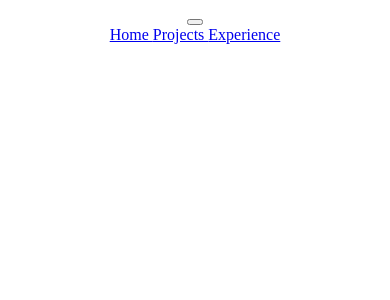
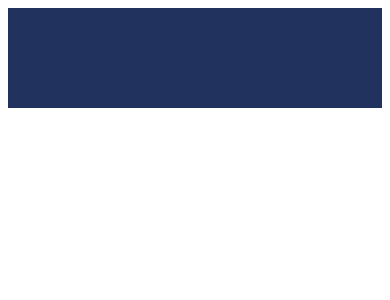
Before and after one commit to YoKarson/project2, a React (Create React App) app in the folder portfolio-website/: page /experience in a window 390 px wide. Shown: the top 300 px of the page. Built offline with nearby package versions, Linux system fonts and the light colour scheme.

Commit message:
added css to navbar

```diff
--- a/portfolio-website/src/components/Navbar.js
+++ b/portfolio-website/src/components/Navbar.js
@@ -1,5 +1,6 @@
 import React from "react";
 import { Link } from "react-router-dom";
+import "../styles/Navbar.css";
 
 function Navbar() {
   return (
--- /dev/null
+++ b/portfolio-website/src/styles/Navbar.css
@@ -0,0 +1,88 @@
+.navbar {
+  width: 100%;
+  height: 100px;
+  background: #21325e;
+}
+
+.links {
+  width: 100%;
+  height: 100%;
+  display: flex;
+  align-items: center;
+  justify-content: center;
+  color: white;
+}
+
+.navbar a {
+  color: white;
+  text-decoration: none;
+  margin: 20px;
+  font-size: 25px;
+}
+
+.toggleButton {
+  width: 100%;
+  height: 100px;
+  display: flex;
+  align-items: center;
+  justify-content: flex-end;
+}
+
+.toggleButton svg {
+  font-size: 50px;
+}
+.toggleButton button {
+  margin-right: 20px;
+  background-color: transparent;
+  border: none;
+  color: white;
+  cursor: pointer;
+}
+
+#open {
+  height: 100vh;
+}
+
+#open .links {
+  flex-direction: column;
+  justify-content: flex-start;
+  margin-top: 100px;
+}
+
+#open a {
+  width: 100%;
+  text-align: center;
+}
+
+@media only screen and (max-width: 900px) {
+  .navbar a {
+    width: 70px;
+  }
+}
+
+@media only screen and (max-width: 600px) {
+  .toggleButton {
+    display: flex;
+  }
+  #close a {
+    display: none;
+  }
+}
+
+@media only screen and (min-width: 600px) {
+  .toggleButton {
+    display: none;
+  }
+
+  .hiddenLinks {
+    display: none;
+  }
+
+  #open {
+    height: 100px;
+  }
+
+  #open .links {
+    flex-direction: row;
+  }
+}
```
